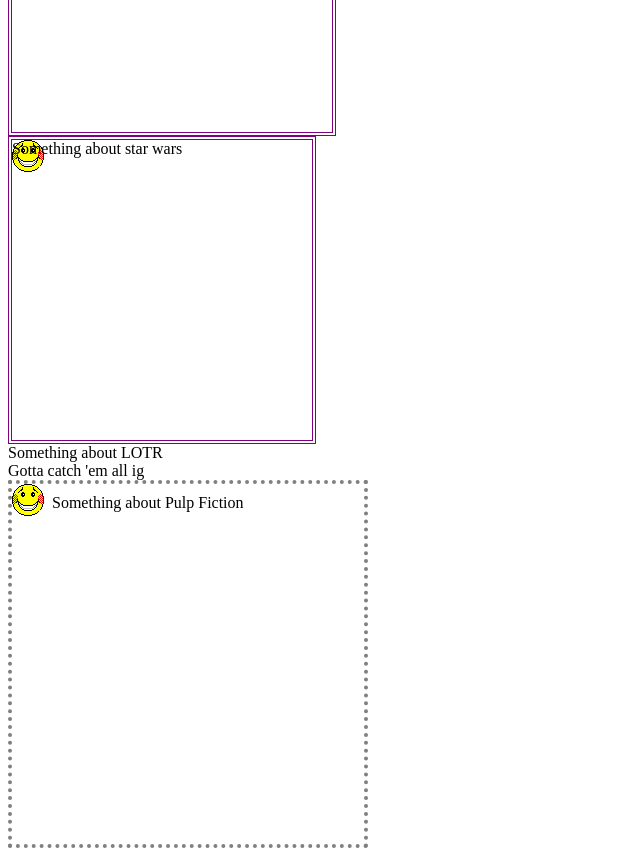
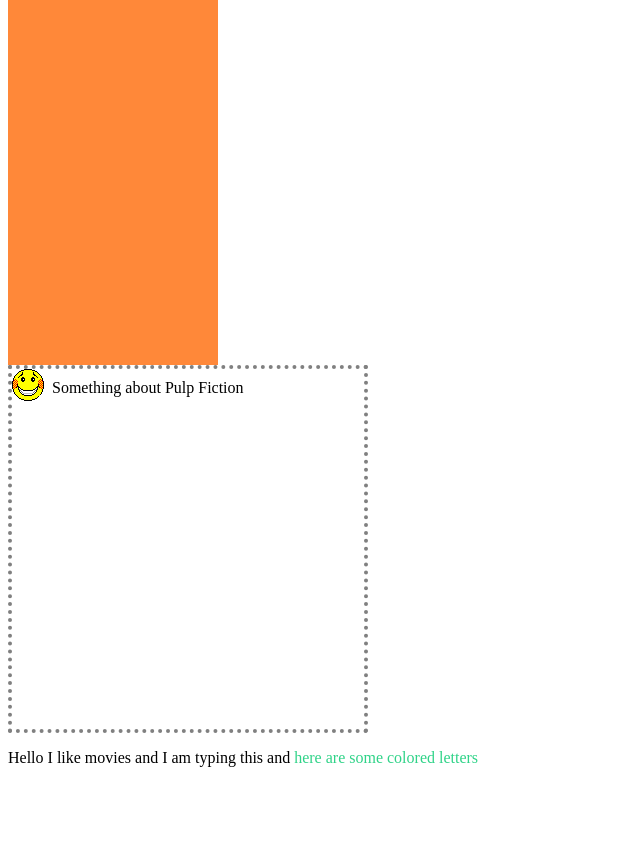
Before and after one commit to MadKingBryce/MadKingBryce.github.io, a plain HTML site: page w3lab2.html in a window 1280 px wide. Shown: the part 1100-1956 px from the top of the page, without its empty margins (0-640 px from the left). After the commit the page ends 1883 px from the top, so only its background shows below. Drawn offline with Linux system fonts and the light colour scheme.

Commit message:
Send it there

```diff
--- a/text.css
+++ b/text.css
@@ -1,6 +1,6 @@
 .dumbledore {
 	left: 2000px;
-	top: 2000px;
+	top: 20px;
 	width: 300px;
 	height: 300px;
 	border-color: purple;
@@ -11,15 +11,15 @@
 	background-repeat: no-repeat;
 }
 .riddle {
-	margin:400px;
+	margin:40px;
 	background: url('Assets/Images/desert.jpg');
 	background-repeat: repeat;
 	background-position: bottom left;
 }
 
 .Jules {
-	left: 600px;
-	top: 500px;
+	left: 60px;
+	top: 50px;
 	width: 300px;
 	height: 330px;
 	border-color: gray;
@@ -30,13 +30,42 @@
 	background-repeat: no-repeat;
 }
 .BenKenobi {
-	left: 20px;
-	top: 200px;
+	left: 2000px;
+	top: 0px;
 	width: 300px;
 	height: 300px;
 	border-color: purple;
 	border-width: 4px;
 	border-style: double;
-	background: url('Assets/Images/smiley.gif');
+	background-color: orange;
 	background-repeat: no-repeat;
 }
+
+.Pokemons {
+	left:000px;
+	top: 200px;
+	width: 210px;
+	height: 420px;
+	border-color: #fc125e;
+	border-width: 2px;
+	border-style: none;
+	background-color: #ff8839;
+	background-repeat: no-repeat;
+}
+
+.Aragorn {
+	left: 0px;
+	top: 0px;
+	color: red;
+	width: 187px;
+	height: 213px;
+	border-color: black;
+	border-width: 4px;
+	border-style: double;
+	background-color: black;
+	background-repeat: no-repeat;
+}
+
+.mySpan {
+	color: #2fd388;
+}
--- a/w3lab2.html
+++ b/w3lab2.html
@@ -11,5 +11,6 @@
 		<div class="Aragorn"> Something about LOTR </div>
 		<div class="Pokemons"> Gotta catch 'em all ig </div>
 		<div class="Jules"> Something about Pulp Fiction </div>
+		<p> Hello I like movies and I am typing this and <span class="mySpan"> here are some colored letters </span>
 	</body>
 </html>
```
